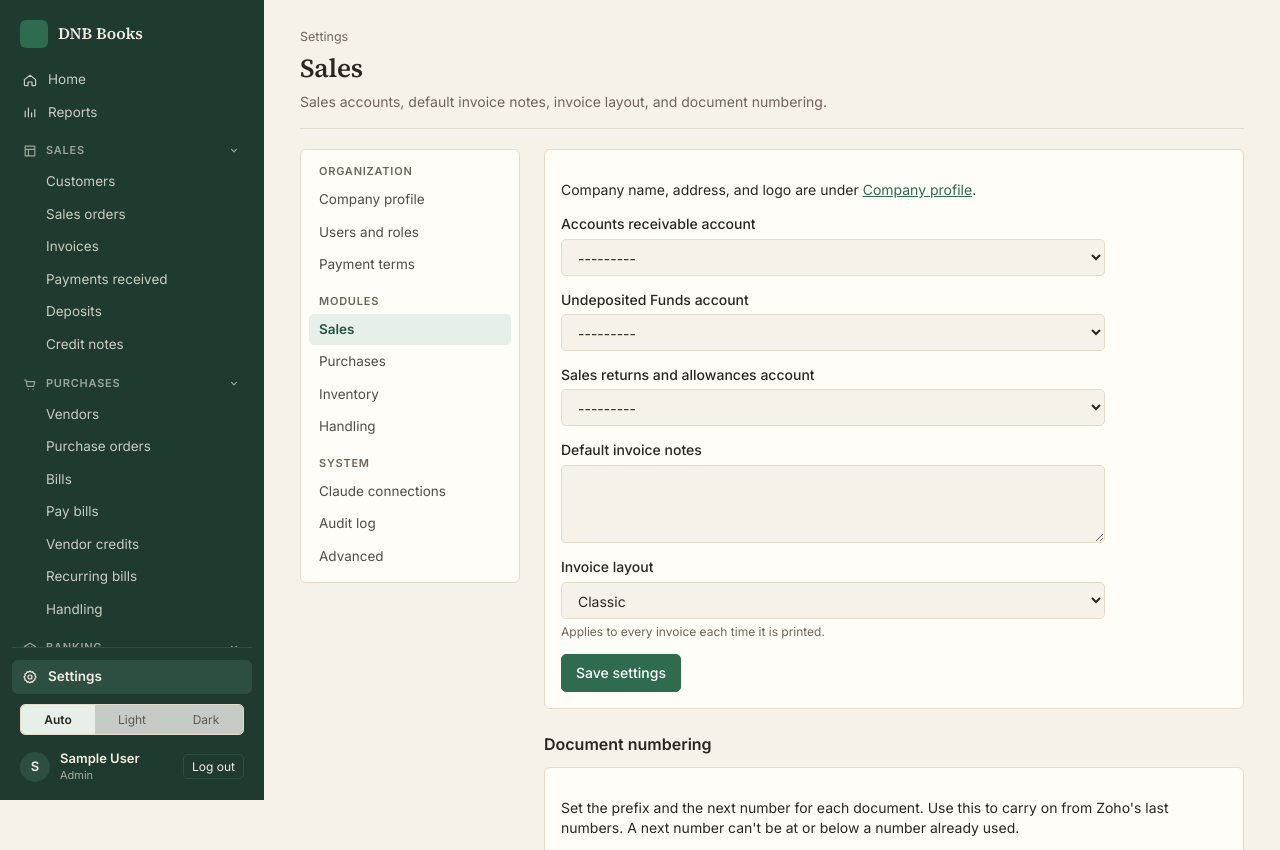
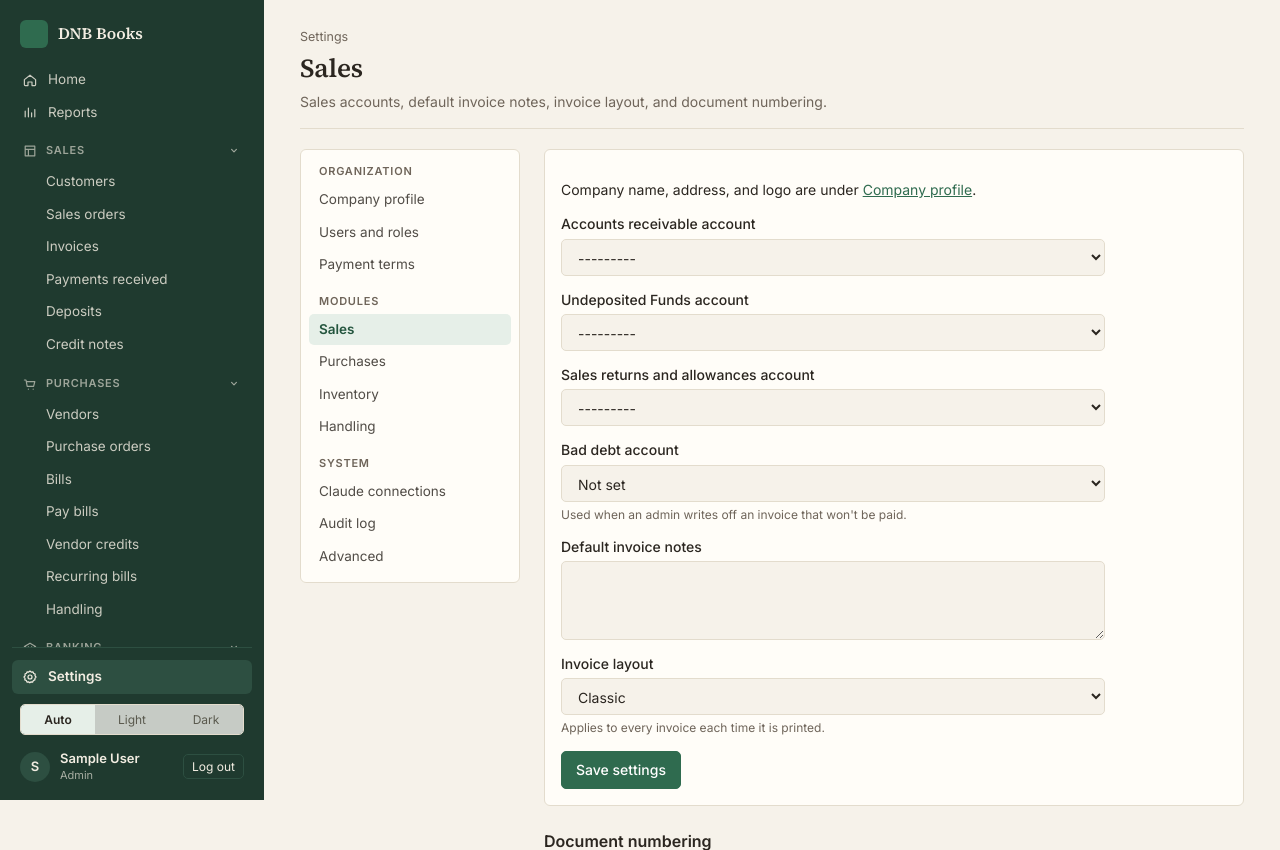
Before and after one commit to Blz989/dnb-books, a Django app: page /sales/settings/ in a window 1280 px wide. Shown: the top 850 px of the page. Run offline with Django 4.2, Linux system fonts and the light colour scheme; the visitor is signed in with stand-in values (Sample User, id 1); data comes from the database, SQL or seed files in the repository; data that the repository does not hold is empty; parts of the project's set-up code (start-up, migrations or seed data) failed here and were passed over.

Commit message:
Bad debt write-off
Admin only, from the invoice page: a credit note to the bad debt account
(Settings, Sales), applied to the invoice in one transaction. It can't be
refunded or applied to another invoice. Undo by removing it, then voiding.
It lowers order profit and handling owed like any credit (owner decision).
The cash-basis P&L counts nothing for it: the bad debt line is left out and
its application doesn't count as the invoice being paid. Sales by customer
shows it in Written off.

Co-Authored-By: Claude Opus 5.5 <noreply@anthropic.com>
Claude-Session: https://claude.ai/code/session_01PWxSiZnGehQh9NP1W51d7m

```diff
--- a/sales/forms.py
+++ b/sales/forms.py
@@ -26,16 +26,19 @@ def logo_extension(data: bytes) -> str | None:
 class SalesSettingsForm(forms.ModelForm):
     class Meta:
         model = SalesSettings
-        fields = ["ar_account", "undeposited_account", "returns_account", "default_invoice_notes", "invoice_layout"]
+        fields = ["ar_account", "undeposited_account", "returns_account", "bad_debt_account", "default_invoice_notes",
+                  "invoice_layout"]
         widgets = {"default_invoice_notes": forms.Textarea(attrs={"rows": 3})}
         labels = {
             "ar_account": "Accounts receivable account",
             "undeposited_account": "Undeposited Funds account",
             "returns_account": "Sales returns and allowances account",
+            "bad_debt_account": "Bad debt account",
             "default_invoice_notes": "Default invoice notes",
             "invoice_layout": "Invoice layout",
         }
-        help_texts = {"invoice_layout": "Applies to every invoice each time it is printed."}
+        help_texts = {"invoice_layout": "Applies to every invoice each time it is printed.",
+                      "bad_debt_account": "Used when an admin writes off an invoice that won't be paid."}
 
     def __init__(self, *args, **kwargs):
         super().__init__(*args, **kwargs)
@@ -48,6 +51,10 @@ class SalesSettingsForm(forms.ModelForm):
             self.fields[name].queryset = Account.objects.filter(subtype__in=subtypes, is_active=True)
             self.fields[name].required = True
             self.fields[name].error_messages["required"] = "Choose an account."
+        self.fields["bad_debt_account"].queryset = Account.objects.filter(
+            subtype__in=[AccountSubtype.EXPENSE, AccountSubtype.OTHER_EXPENSE], is_active=True)
+        self.fields["bad_debt_account"].required = False
+        self.fields["bad_debt_account"].empty_label = "Not set"
         self.fields["default_invoice_notes"].required = False
         self.fields["invoice_layout"].required = False
 
--- a/sales/models.py
+++ b/sales/models.py
@@ -64,6 +64,7 @@ class SalesSettings(models.Model):
     ar_account = models.ForeignKey(Account, null=True, blank=True, on_delete=models.PROTECT, related_name="+")
     undeposited_account = models.ForeignKey(Account, null=True, blank=True, on_delete=models.PROTECT, related_name="+")
     returns_account = models.ForeignKey(Account, null=True, blank=True, on_delete=models.PROTECT, related_name="+")
+    bad_debt_account = models.ForeignKey(Account, null=True, blank=True, on_delete=models.PROTECT, related_name="+")
     company_name = models.CharField(max_length=200, blank=True)
     company_address = models.TextField(blank=True)
     company_phone = models.CharField(max_length=50, blank=True)
@@ -289,6 +290,9 @@ class CreditNote(models.Model):
     void_reason = models.CharField(max_length=200, blank=True)
     created_by = models.ForeignKey(USER, on_delete=models.PROTECT, related_name="+")
     created_at = models.DateTimeField(auto_now_add=True)
+    # Set on a bad debt write-off (spec 5): the only invoice it can be applied to.
+    write_off_of = models.ForeignKey("Invoice", null=True, blank=True, on_delete=models.PROTECT,
+                                     related_name="write_offs")
 
     class Meta:
         ordering = ["-date", "-id"]
--- a/sales/posting/receipts.py
+++ b/sales/posting/receipts.py
@@ -180,6 +180,8 @@ def apply_credit(credit_note: CreditNote, invoice: Invoice, amount: Decimal, *,
         _check_open(current)
         _check_amount(amount)
         invoice = _check_invoice(invoice, current.customer)
+        if current.write_off_of_id and current.write_off_of_id != invoice.pk:
+            raise ReceiptError("A write-off applies only to the invoice it was made for.")
         _check_not_before(date, current, invoice)
         unapplied = credit_unapplied(current)
         if amount > unapplied:
@@ -200,6 +202,8 @@ def issue_refund(
     with transaction.atomic():
         settings = SalesSettings.load().require_configured()
         source = type(source).objects.select_related("customer").get(pk=source.pk)
+        if isinstance(source, CreditNote) and source.write_off_of_id:
+            raise ReceiptError("A write-off can't be refunded.")
         _check_open(source)
         _check_amount(amount)
         if method not in RefundMethod.values:
--- a/sales/templates/sales/credit_detail.html
+++ b/sales/templates/sales/credit_detail.html
@@ -5,10 +5,11 @@
 {% block page_subtitle %}<div class="sub"><a href="/customers/{{ note.customer.pk }}/">{{ note.customer.name }}</a> · {{ note.date|date:"Y-m-d" }}{% if note.reason %} · {{ note.reason }}{% endif %}{% if is_void %} <span class="tag void">Void</span>{% endif %}</div>{% endblock %}
 {% block page_actions %}
   {% if not is_void and unapplied > 0 %}<a class="btn primary" href="{% url 'sales:credit-apply' note.number %}">Apply</a>{% endif %}
-  {% if is_admin and not is_void and unapplied > 0 %}<a class="btn" href="{% url 'sales:refund-new' %}?credit={{ note.number }}">Refund</a>{% endif %}
+  {% if is_admin and not is_void and unapplied > 0 and not note.write_off_of %}<a class="btn" href="{% url 'sales:refund-new' %}?credit={{ note.number }}">Refund</a>{% endif %}
   {% if is_admin and not is_void %}<a class="btn" href="{% url 'sales:credit-void' note.number %}">Void</a>{% endif %}
 {% endblock %}
 {% block content %}
+{% if note.write_off_of %}<div class="banner info">Write-off of {{ note.write_off_of.number }} to bad debt. It can only be applied to that invoice and can't be refunded. To undo it, remove it from the invoice, then void it. <a href="{% url 'sales:invoice-detail' note.write_off_of.number %}">Open {{ note.write_off_of.number }} →</a></div>{% endif %}
 {% if is_void %}<div class="banner error">Voided on {{ note.voided_on|date:"Y-m-d" }}: {{ note.void_reason }}</div>{% endif %}
 <div class="kpis">
   <div class="kpi"><div class="l">Total</div><div class="v">{{ total|floatformat:"2g" }}</div></div>
--- a/sales/templates/sales/invoice_detail.html
+++ b/sales/templates/sales/invoice_detail.html
@@ -10,6 +10,7 @@
   {% if not is_void %}<a class="btn" href="{% url 'sales:invoice-edit' invoice.number %}">Edit</a>{% endif %}
   <a class="btn" href="{% url 'sales:invoice-pdf' invoice.number %}">Download PDF</a>
   {% if not is_void %}<a class="btn" href="/sales/payments/new/?customer={{ invoice.customer.pk }}&amp;invoice={{ invoice.number }}">Receive payment</a>{% endif %}
+  {% if is_admin and not is_void and balance > 0 %}<a class="btn" href="{% url 'sales:invoice-write-off' invoice.number %}">Write off</a>{% endif %}
   {% if is_admin and not is_void %}<a class="btn" href="{% url 'sales:invoice-void' invoice.number %}">Void</a>{% endif %}
   {% if is_admin and is_void and not invoice.deleted_at %}<a class="btn danger" href="{% url 'sales:invoice-delete' invoice.number %}">Delete</a>{% endif %}
 {% endblock %}
@@ -58,7 +59,7 @@
       <td>{% if not a.removed and not is_void %}<form method="post" action="{% url 'sales:application-remove' invoice.number 'payment' a.pk %}" style="display:inline">{% csrf_token %}<button class="btn" type="submit">Remove</button></form>{% endif %}</td></tr>
   {% endfor %}
   {% for a in credit_apps %}
-    <tr{% if a.removed %} style="text-decoration: line-through"{% endif %}><td><a class="sku" href="/sales/credits/{{ a.credit_note.number|docnum }}/">{{ a.credit_note.number }}</a> <span class="dash">Credit note</span></td>
+    <tr{% if a.removed %} style="text-decoration: line-through"{% endif %}><td><a class="sku" href="/sales/credits/{{ a.credit_note.number|docnum }}/">{{ a.credit_note.number }}</a> <span class="dash">{% if a.credit_note.write_off_of_id %}Write-off (bad debt){% else %}Credit note{% endif %}</span></td>
       <td>{{ a.applied_on|date:"Y-m-d" }}{% if a.removed %} <span class="tag ns">Removed {{ a.removed_on|date:"Y-m-d" }}</span>{% endif %}</td><td class="num">{{ a.amount|floatformat:"2g" }}</td>
       <td>{% if not a.removed and not is_void %}<form method="post" action="{% url 'sales:application-remove' invoice.number 'credit' a.pk %}" style="display:inline">{% csrf_token %}<button class="btn" type="submit">Remove</button></form>{% endif %}</td></tr>
   {% endfor %}
--- a/sales/urls.py
+++ b/sales/urls.py
@@ -22,6 +22,7 @@ urlpatterns = [
     path("invoices/<docnum:number>/edit/", invoices.invoice_edit, name="invoice-edit"),
     path("invoices/<docnum:number>/pdf/", invoices.invoice_pdf_view, name="invoice-pdf"),
     path("invoices/<docnum:number>/void/", invoices.invoice_void, name="invoice-void"),
+    path("invoices/<docnum:number>/write-off/", invoices.invoice_write_off, name="invoice-write-off"),
     path("invoices/<docnum:number>/delete/", invoices.invoice_delete, name="invoice-delete"),
     path("invoices/<docnum:number>/revisions/<int:revision>/", invoices.invoice_revision, name="invoice-revision"),
     path("invoices/<docnum:number>/applications/<str:kind>/<int:pk>/remove/", invoices.application_remove, name="application-remove"),
--- a/sales/views/invoices.py
+++ b/sales/views/invoices.py
@@ -1,3 +1,4 @@
+from django import forms
 from django.contrib import messages
 from django.contrib.auth.decorators import login_required
 from django.core.paginator import Paginator
@@ -15,6 +16,7 @@ from items.errors import NegativeStockWarning, StockError
 from items.models import Item
 from items.stock import on_hand
 from ledger.errors import PostingError
+from ledger.forms import date_field
 
 from ..balances import (
     _TOLERANCE as UNPAID_TOLERANCE, invoice_applied, invoice_balance, invoice_total, invoices_with_balances,
@@ -368,3 +370,40 @@ def invoice_pdf_view(request, number):
     response = HttpResponse(invoice_pdf(invoice), content_type="application/pdf")
     response["Content-Disposition"] = f'inline; filename="{invoice.number}.pdf"'
     return response
+
+
+class WriteOffForm(forms.Form):
+    date = date_field("Write-off date")
+    amount = forms.DecimalField(label="Amount", max_digits=14, decimal_places=2,
+                                error_messages={"required": "Enter an amount above zero.",
+                                                "invalid": "Enter an amount like 125.00."})
+    reason = forms.CharField(label="Reason", required=False, max_length=150,
+                             help_text="Shown on the credit note, for example \"Customer closed its business\".")
+
+
+@login_required
+def invoice_write_off(request, number):
+    """Admin only: write the balance (or part of it) off to the bad debt account. Spec 5."""
+    from ..posting.writeoff import write_off
+
+    require_admin(request.user)
+    invoice = invoice_or_404(number)
+    balance = invoice_balance(invoice)
+    context = {"invoice": invoice, "balance": balance, "nav_active": "invoices",
+               "account": SalesSettings.load().bad_debt_account}
+    if context["account"] is None:
+        context["errors"] = ["Set the bad debt account in Settings, Sales first."]
+        context["settings_link"] = "/sales/settings/"
+    if request.method != "POST":
+        form = WriteOffForm(initial={"date": timezone.localdate().isoformat(), "amount": f"{balance:.2f}"})
+        return render(request, "sales/invoice_write_off.html", {**context, "form": form})
+    form = WriteOffForm(request.POST)
+    if form.is_valid():
+        d = form.cleaned_data
+        try:
+            note = write_off(invoice, date=d["date"], amount=d["amount"], reason=d["reason"], user=request.user)
+        except (SalesError, PostingError) as exc:
+            return render(request, "sales/invoice_write_off.html", {**context, "form": form, **common.error_context(exc)})
+        messages.success(request, f"{d['amount']:,.2f} of {invoice.number} was written off as {note.number}.")
+        return redirect(reverse("sales:invoice-detail", args=[invoice.number]))
+    return render(request, "sales/invoice_write_off.html", {**context, "form": form})
```
Also changed, not shown: docs/superpowers/plans/2026-11-28-books-gaps.md (+9 -9 lines), ledger/cash_basis.py (+12 -3 lines), sales/posting/writeoff.py (added, +40 -0 lines), sales/templates/sales/invoice_write_off.html (added, +20 -0 lines), tests/test_write_off.py (added, +194 -0 lines), sales/migrations/0013_write_off.py (added).
